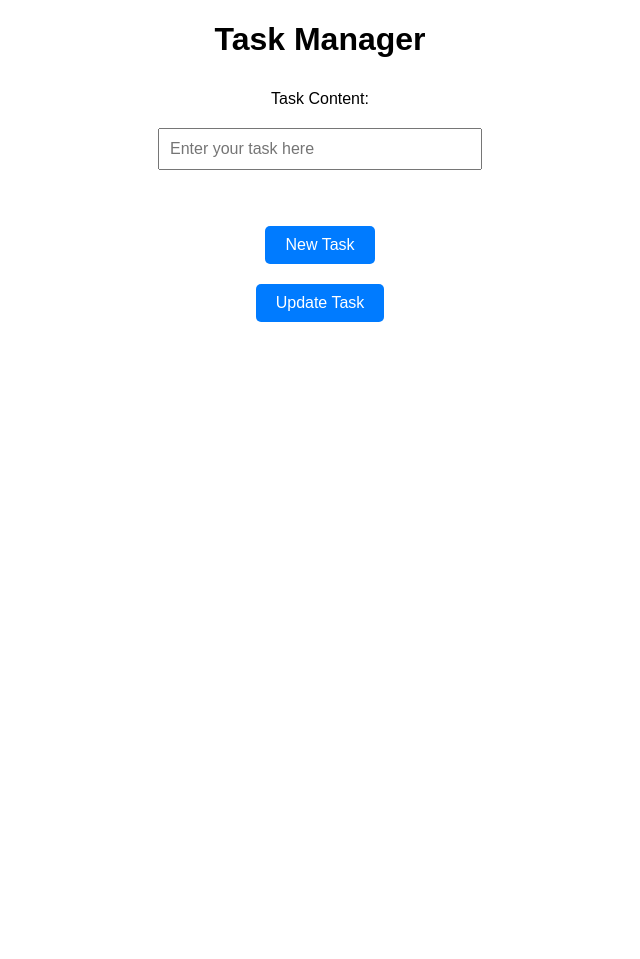
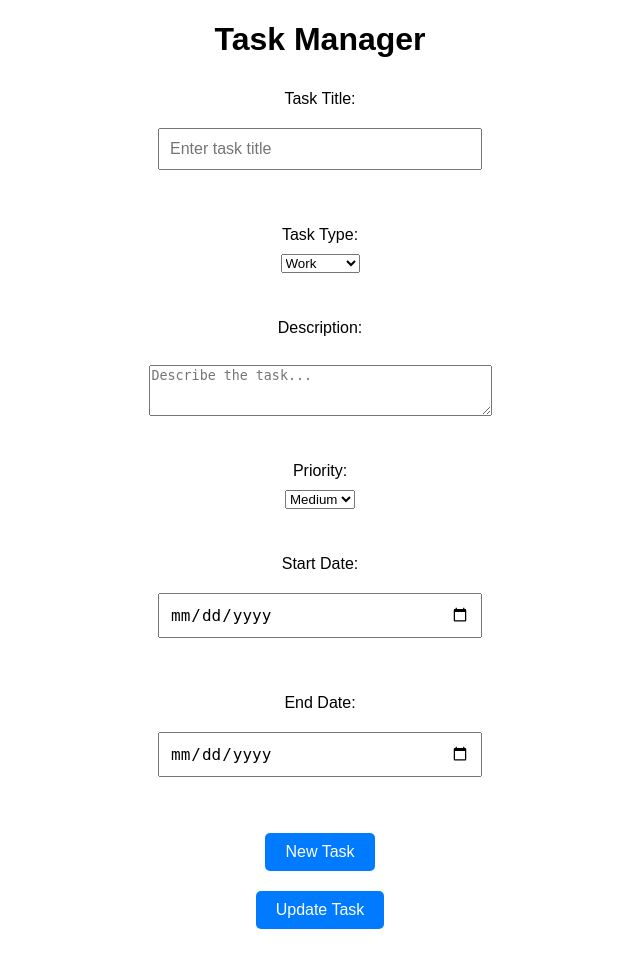
Before and after one commit to mohamedelhariry00/FlaskRepo, a Flask app: page / in a window 1280 px wide. Shown: the whole page, without its empty margins (320-960 px from the left). Before the commit the page ends 322 px from the top, so only its background shows below. Run offline with Flask 3, Linux system fonts and the light colour scheme.

```diff
--- a/app.py
+++ b/app.py
@@ -3,17 +3,18 @@ from flask_sqlalchemy import SQLAlchemy
 from datetime import datetime
 
 app = Flask(__name__)
-# Corrected database URI configuration
 app.config['SQLALCHEMY_DATABASE_URI'] = 'sqlite:///test.db'
-
-# Optional: Disable tracking modifications to suppress warnings
 app.config['SQLALCHEMY_TRACK_MODIFICATIONS'] = False
-
 db = SQLAlchemy(app)
 
 class Todo(db.Model):
     id = db.Column(db.Integer, primary_key=True)
     content = db.Column(db.String(200), nullable=False)
+    task_type = db.Column(db.String(50))
+    description = db.Column(db.Text)
+    priority = db.Column(db.String(10))
+    start_date = db.Column(db.Date)
+    end_date = db.Column(db.Date)
     date_created = db.Column(db.DateTime, default=datetime.utcnow)
 
     def __repr__(self):
@@ -24,31 +25,55 @@ with app.app_context():
 
 @app.route("/")
 def homePage():
-    # tasks = Todo.query.all()
     return render_template("homepage.html", pagetitle="Home Page")
 
 @app.route('/add', methods=['POST'])
 def add():
     task_content = request.form['content']
-    new_task = Todo(content=task_content)
+    task_type = request.form.get('task_type')
+    description = request.form.get('description')
+    priority = request.form.get('priority')
+    start_date = request.form.get('start_date')
+    end_date = request.form.get('end_date')
+
+    new_task = Todo(
+        content=task_content,
+        task_type=task_type,
+        description=description,
+        priority=priority,
+        start_date=datetime.strptime(start_date, "%Y-%m-%d") if start_date else None,
+        end_date=datetime.strptime(end_date, "%Y-%m-%d") if end_date else None
+    )
+
     db.session.add(new_task)
     db.session.commit()
     return render_template('confirm.html', pagetitle="Confirmation Page", task=task_content)
 
 @app.route('/update', methods=['GET', 'POST'])
 def update():
-    tasks = Todo.query.order_by(Todo.date_created.desc()).limit(5).all()  # Fetch last 5 tasks
+    tasks = Todo.query.order_by(Todo.date_created.desc()).limit(5).all()
     if request.method == 'POST':
-        task_id = int(request.form['task_id'])  # Task ID to be updated
-        new_content = request.form['content']   # Updated task content
-        task = Todo.query.get(task_id)          # Fetch the task by ID
+        task_id = int(request.form['task_id'])
+        task = Todo.query.get(task_id)
+
         if task:
-            task.content = new_content
-            db.session.commit()
-            return render_template('confirm.html',pagetitle="Confirmation Page", task=new_content)
+            try:
+                task.content = request.form['content']
+                task.task_type = request.form.get('task_type')
+                task.description = request.form.get('description')
+                task.priority = request.form.get('priority')
+
+                start_date = request.form.get('start_date')
+                end_date = request.form.get('end_date')
+
+                from datetime import datetime
+                task.start_date = datetime.strptime(start_date, '%Y-%m-%d').date() if start_date else None
+                task.end_date = datetime.strptime(end_date, '%Y-%m-%d').date() if end_date else None
+
+                db.session.commit()
+                return render_template('update_result.html', success=True)
+            except Exception as e:
+                return render_template('update_result.html', success=False, error_message=str(e))
         else:
-            return "Task not found!", 404
+            return render_template('update_result.html', success=False, error_message="Task not found.")
     return render_template('update.html', pagetitle="Update Page", tasks=tasks)
-
-if __name__ == "__main__":
-    app.run(debug=True, port=9000)
--- a/templates/homepage.html
+++ b/templates/homepage.html
@@ -1,18 +1,41 @@
 {% extends 'base.html' %}
 
 {% block head %}
-
 {% endblock %}
-
 
 {% block body %}
 <h1>Task Manager</h1>
 <form action="/add" method="POST">
-    <label for="content">Task Content:</label>
-    <input type="text" id="content" name="content" placeholder="Enter your task here" required>
-    <br><br>
+    <label for="content">Task Title:</label>
+    <input type="text" id="content" name="content" placeholder="Enter task title" required><br><br>
+
+    <label for="task_type">Task Type:</label>
+    <select name="task_type" id="task_type">
+        <option value="Work">Work</option>
+        <option value="Study">Study</option>
+        <option value="Personal">Personal</option>
+        <option value="Fitness">Fitness</option>
+        <option value="Shopping">Shopping</option>
+        <option value="Event">Event</option>
+    </select><br><br>
+
+    <label for="description">Description:</label><br>
+    <textarea name="description" id="description" rows="3" cols="40" placeholder="Describe the task..."></textarea><br><br>
+
+    <label for="priority">Priority:</label>
+    <select name="priority" id="priority">
+        <option value="High">High</option>
+        <option value="Medium" selected>Medium</option>
+        <option value="Low">Low</option>
+    </select><br><br>
+
+    <label for="start_date">Start Date:</label>
+    <input type="date" id="start_date" name="start_date"><br><br>
+
+    <label for="end_date">End Date:</label>
+    <input type="date" id="end_date" name="end_date"><br><br>
+
     <button type="submit" class="btn-new">New Task</button>
     <a href="/update" class="btn-update">Update Task</a>
 </form>
-
 {% endblock %}
```
Also changed, not shown: templates/update.html (+37 -6 lines), templates/update_result.html (added, +35 -0 lines), instance/test.db.
